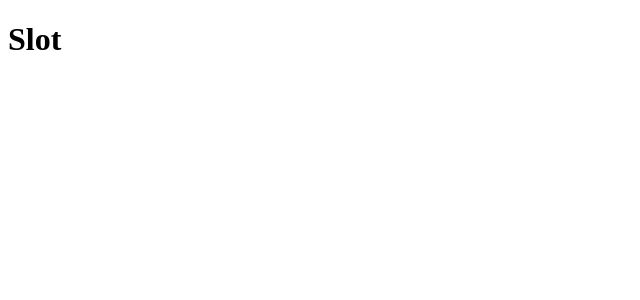
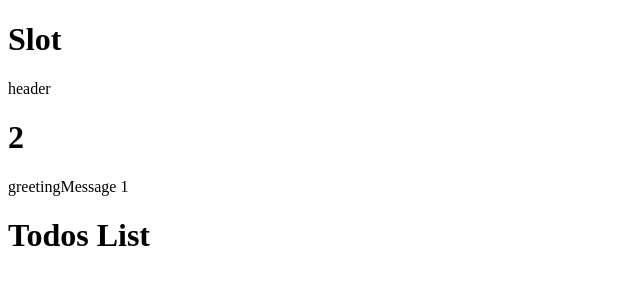
Before and after one commit to vue-js-applicatopns/basics-features, a Vue app: page / in a window 1280 px wide. Shown: the top 300 px of the page, without its empty margins (0-640 px from the left). Built offline with nearby package versions, Linux system fonts and the light colour scheme.

Commit message:
completed slot

```diff
--- a/src/App.vue
+++ b/src/App.vue
@@ -3,7 +3,7 @@
 </template>
 
 <script>
-import SlotView from "./components/SlotView.vue";
+import SlotView from "./components/Slots/SlotView.vue";
 
 export default {
   name: "App",
--- /dev/null
+++ b/src/api/index.js
@@ -0,0 +1,5 @@
+const api = {
+  todos: "https://jsonplaceholder.typicode.com/todos",
+};
+
+export default api;
--- /dev/null
+++ b/src/components/Slots/LayoutView.vue
@@ -0,0 +1,18 @@
+<template>
+  <div class="layout">
+    <header>
+      <slot name="header" :number="2"></slot>
+    </header>
+    <main>
+      <slot text="greetingMessage" :count="1"></slot>
+    </main>
+    <footer>
+      <slot name="footer"></slot>
+    </footer>
+  </div>
+</template>
+<script>
+export default {
+  name: "LayoutView",
+};
+</script>
--- /dev/null
+++ b/src/components/Slots/SlotView.vue
@@ -0,0 +1,37 @@
+<template>
+  <div>
+    <h1>Slot</h1>
+    <LayoutView>
+      <template #header="slotProps">
+        <p>header</p>
+        <h1>{{ slotProps.number }}</h1>
+      </template>
+      <template #default="{ text, count }">
+        <p>{{ text }} {{ count }}</p>
+      </template>
+    </LayoutView>
+
+    <h1>Todos List</h1>
+    <TodoList :api="todoUrl" :pages="pages"></TodoList>
+  </div>
+</template>
+
+<script>
+import LayoutView from "./LayoutView.vue";
+import TodoList from "./TodoList.vue";
+import api from "../../api";
+
+export default {
+  name: "SlotView",
+  data() {
+    return {
+      todoUrl: api.todos,
+      pages: 10,
+    };
+  },
+  components: {
+    LayoutView,
+    TodoList,
+  },
+};
+</script>
--- /dev/null
+++ b/src/components/Slots/TodoList.vue
@@ -0,0 +1,18 @@
+<template>
+  <div class="todos"></div>
+</template>
+<script>
+export default {
+  name: "TodoList",
+  props: {
+    api: String,
+    pages: Number,
+  },
+  data() {
+    return {
+      Items: [],
+    };
+  },
+  computed: {},
+};
+</script>
```
Also changed, not shown: src/components/Slots/FancyButton.vue (added, +10 -0 lines).
